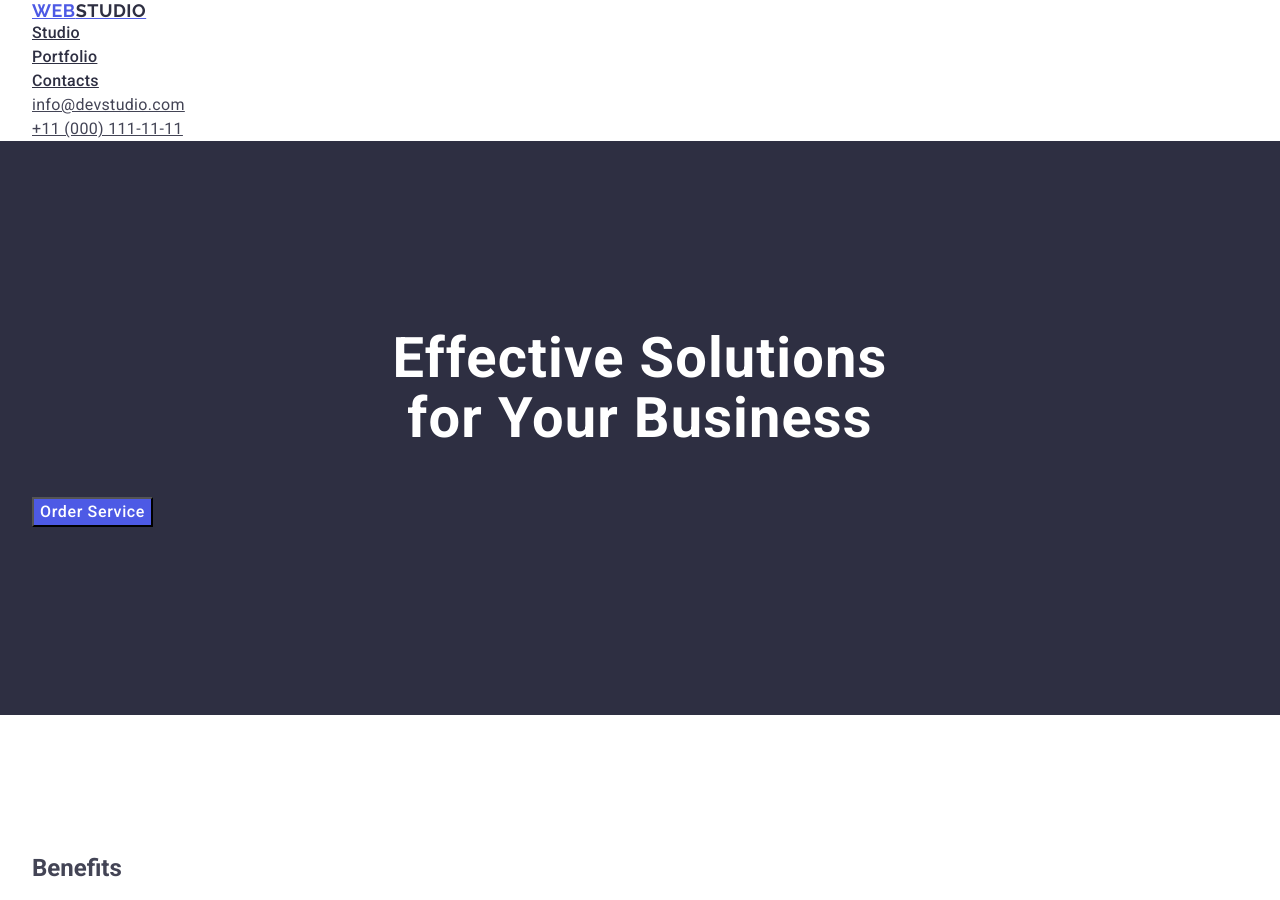
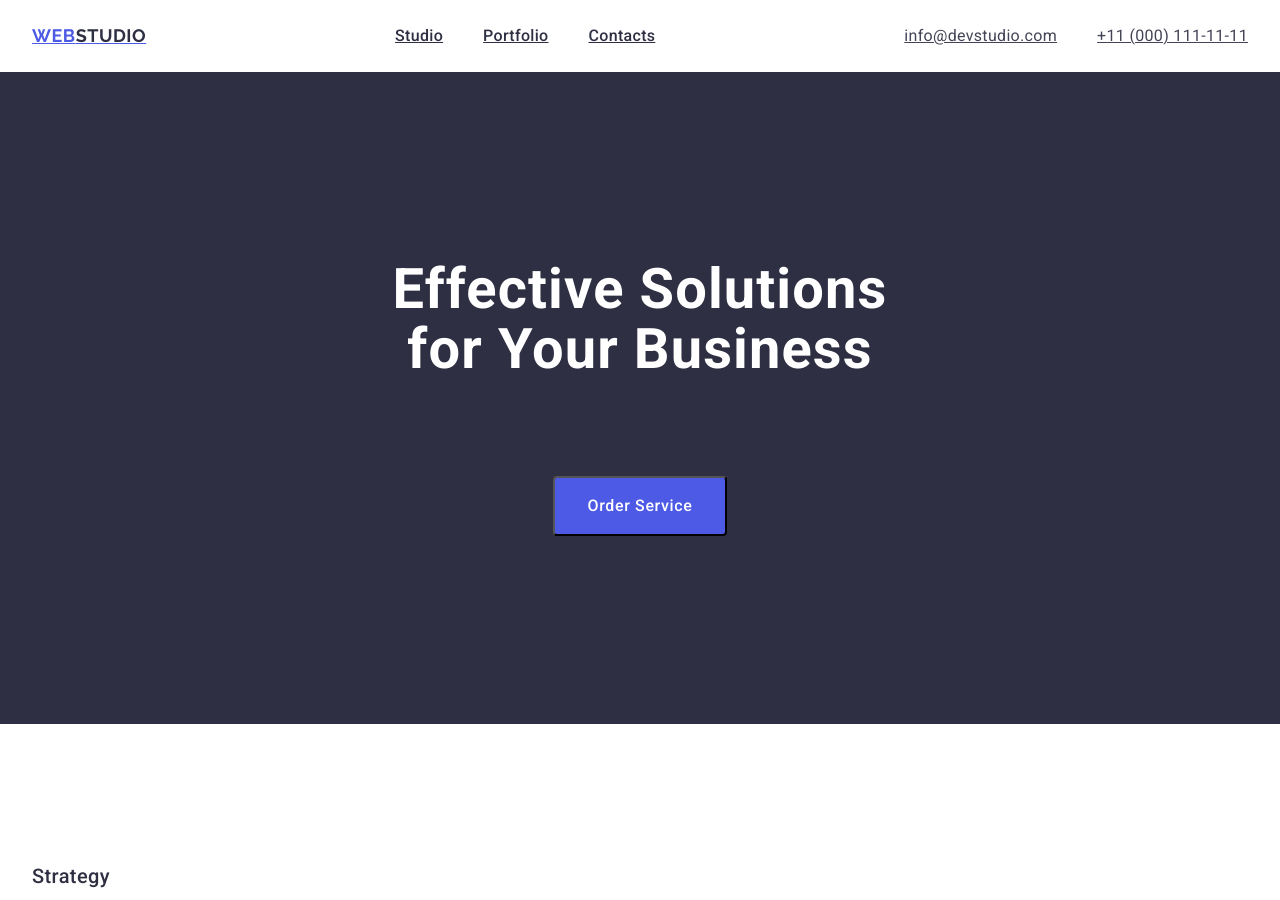
Before and after one commit to VeronikaPetrushka/goit-markup-hw-03, a plain HTML site: page index.html in a window 1280 px wide. Shown: the top 900 px of the page. Drawn offline with nearby package versions, Linux system fonts and the light colour scheme.

Commit message:
header, hero section completed

```diff
--- a/css/styles.css
+++ b/css/styles.css
@@ -33,17 +33,22 @@ img {
 
 /* START - NAVIGATION */
 
-.nav-list {
-    color: var(--navyblue, #2E2F42);
-    font-family: "Roboto", sans-serif;
-    font-size: 16px;
-    font-style: normal;
-    font-weight: 500;
-    line-height: 24px;
-    letter-spacing: 0.32px;
+.header-inner {
+    display: flex;
+    align-items: center;
+    justify-content: space-between;
+    gap: 40px;
+}
+
+.header-nav {
+    display: flex;
+    gap: 40px;
+    flex-grow: 1;
 }
 
 .logo {
+    display: flex;
+    align-items: center;
     font-family: "Raleway", sans-serif;
     font-weight: 700;
     font-size: 18px;
@@ -57,13 +62,27 @@ img {
     color: #2e2f42;
 }
 
-.nav-list-item {
-    color: #2e2f42;
-
+.nav-list {
+    display: flex;
+    gap: 40px;
+    flex-grow: 1;
+    justify-content: center;
 }
 
-.nav-list-item:hover,
-.nav-list-item:focus {
+.nav-link {
+    display: inline-block;
+    padding: 24px 0;
+    color: var(--navyblue, #2E2F42);
+    font-family: "Roboto", sans-serif;
+    font-size: 16px;
+    font-style: normal;
+    font-weight: 500;
+    line-height: 24px;
+    letter-spacing: 0.32px;
+}
+
+.nav-link:hover,
+.nav-link:focus {
     color: #404bbf;
 
 }
@@ -72,8 +91,13 @@ img {
 
 /* START - ADDRESS */
 
-.address {
+.header-address {
     font-style: normal;
+}
+
+.header-contacts {
+    display: flex;
+    gap: 40px;
 }
 
 .contacts {
@@ -104,6 +128,12 @@ img {
     padding: 188px 0;
 }
 
+.hero-inner {
+    display: flex;
+    flex-direction: column;
+    gap: 48px;
+}
+
 .hero-tittle {
     text-align: center;
     max-width: 496px;
@@ -119,6 +149,9 @@ img {
 }
 
 .button-order {
+    align-self: center;
+    border-radius: 4px;
+    background: var(--NAVY-BLUE, #2E2F42);
     background: var(--iris, #4D5AE5);
     font-family: "Roboto", sans-serif;
     font-weight: 500;
@@ -127,6 +160,7 @@ img {
     letter-spacing: 0.04em;
     color: #ffffff;
     cursor: pointer;
+    padding: 16px 32px;
 }
 
 .button-order:hover,
@@ -137,6 +171,19 @@ img {
 /* END HERO SECTION */
 
 /* START BENEFIT SECTION */
+
+.visually-hidden {
+    position: absolute;
+    width: 1px;
+    height: 1px;
+    margin: -1px;
+    border: 0;
+    padding: 0;
+    white-space: nowrap;
+    clip-path: inset(100%);
+    clip: rect(0 0 0 0);
+    overflow: hidden;
+}
 
 .benefits-section {
     padding: 120px 0;
--- a/index.html
+++ b/index.html
@@ -16,36 +16,40 @@
     <title>Web Studio</title>
 </head>
 <body class="body">
-        <header class="header">
+        <header>
             <div class="container">
-                <nav>
+                <div class="header-inner">
+                    <nav class="header-nav">
                         <a href="./index.html" class="logo">Web<span class="studio">Studio</span></a>
                         <ul class="nav-list">
-                        <li><a href="./index.html" class="nav-list-item">Studio</a></li>
-                        <li><a href="" class="nav-list-item">Portfolio</a></li>
-                        <li><a href="" class="nav-list-item">Contacts</a></li>
+                            <li><a href="./index.html" class="nav-link">Studio</a></li>
+                            <li><a href="" class="nav-link">Portfolio</a></li>
+                            <li><a href="" class="nav-link">Contacts</a></li>
                         </ul>
                     </nav>
-                <address class="address">
-                    <ul>
+                    <address class="header-address">
+                        <ul class="header-contacts">
                             <li><a href="mailto:info@devstudio.com" class="contacts">info@devstudio.com</a></li>
                             <li><a href="tel:+110001111111" class="contacts">+11 (000) 111-11-11</a></li>
                         </ul>
                     </address>
                 </div>
+            </div>
         </header>
     <main>
         <section class="hero-section">
             <div class="container">
+                <div class="hero-inner">
                     <h1 class="hero-tittle">Effective Solutions
                         for Your Business</h1>
                     <button type="button" class="button-order">Order Service</button>
+                </div>
             </div>
         </section>
         <section class="benefits-section">
             <div class="container">
                 <!-- Need to be hiden visuallly -->
-                <h2 class="visually-hiden">Benefits</h2>
+                <h2 class="visually-hidden">Benefits</h2>
                 <ul>
                     <li class="benefit-card">
                         <h3 class="benefits-list-h">Strategy</h3>
```
Lines whose indentation alone changed are shown as unchanged.
